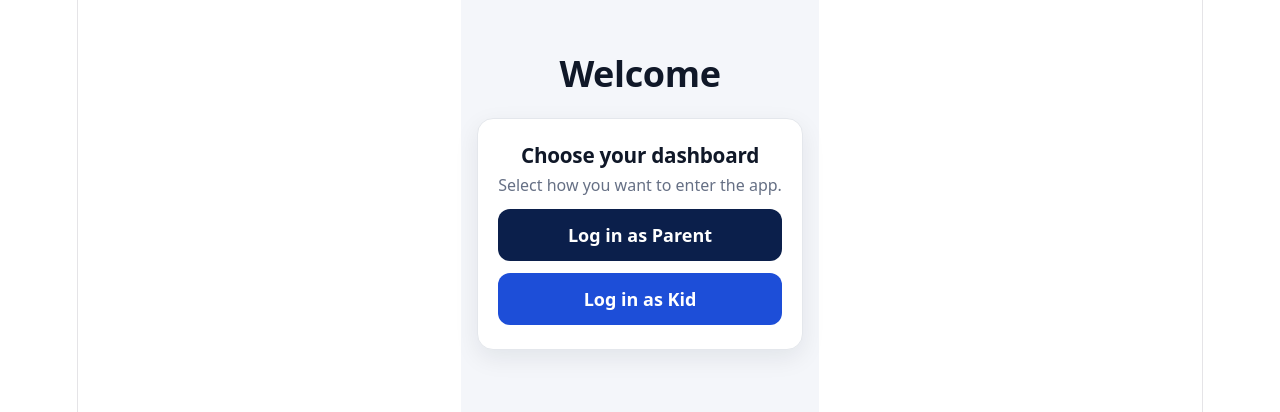
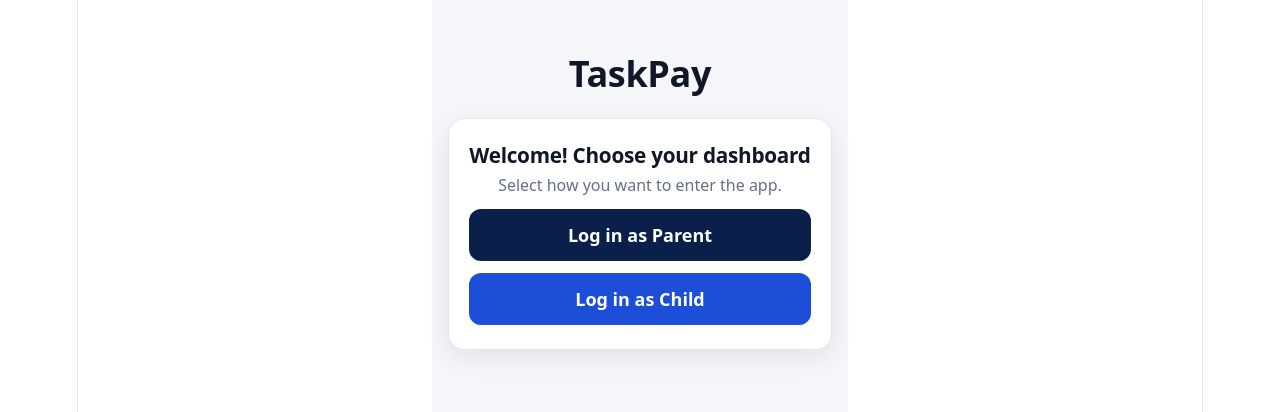
Before and after one commit to rn727/hackathon-thing, a React (Vite) app: page / in a window 1280 px wide. Shown: the part 156-568 px from the top of the page. Built offline with nearby package versions, Linux system fonts and the light colour scheme; no server answers.

Commit message:
last changes

```diff
--- a/index.html
+++ b/index.html
@@ -4,7 +4,7 @@
     <meta charset="UTF-8" />
     <link rel="icon" type="image/svg+xml" href="/favicon.svg" />
     <meta name="viewport" content="width=device-width, initial-scale=1.0" />
-    <title>hackathon-thing</title>
+    <title>TaskPay</title>
   </head>
   <body>
     <div id="root"></div>
--- a/src/Home.jsx
+++ b/src/Home.jsx
@@ -5,10 +5,10 @@ import './Home.css'
 export default function Home() {
   return (
     <div className="parent-page login-page">
-      <h1>Welcome</h1>
+      <h1>TaskPay</h1>
 
       <section className="p-card">
-        <h2>Choose your dashboard</h2>
+        <h2>Welcome! Choose your dashboard</h2>
         <p className="p-muted">Select how you want to enter the app.</p>
 
         <div className="login-options">
@@ -20,7 +20,7 @@ export default function Home() {
 
           <Link to="/kid">
             <button className="login-button">
-              Log in as Kid
+              Log in as Child
             </button>
           </Link>
         </div>
--- a/src/kid/KidDashboard.jsx
+++ b/src/kid/KidDashboard.jsx
@@ -120,7 +120,7 @@ export default function ChildDashboard() {
           <button className="logout-button">Log Out</button>
         </Link>
 
-        <h1>Kid Dashboard</h1>
+        <h1>TaskPay · Child</h1>
       </div>
 
       {error && <div className="p-alert">{error}</div>}
--- a/src/parent/ConnectBank.jsx
+++ b/src/parent/ConnectBank.jsx
@@ -92,7 +92,7 @@ export default function ConnectBank({ onSynced }) {
       await loadAccounts()
     } catch (err) {
       console.error("Could not save the kid's account:", err)
-      setStatus("Could not save the kid's account.")
+      setStatus("Could not save the child's account.")
     }
     setSaving(false)
   }
@@ -137,7 +137,7 @@ export default function ConnectBank({ onSynced }) {
       {linked && accounts.length > 0 && (
         <>
           <p className="p-field-label">
-            Which account is the kid's? Spending on it counts towards the kid's balance.
+            Which account is the child's? Spending on it counts towards the child's balance.
           </p>
           {accounts.map((account) => (
             <label key={account.id} className="p-radio">
--- a/src/parent/CreateTaskForm.jsx
+++ b/src/parent/CreateTaskForm.jsx
@@ -25,7 +25,7 @@ export default function CreateTaskForm({ onCreate }) {
     if (!title.trim()) found.title = 'Enter a task title.'
     if (!(Number(reward) > 0)) found.reward = 'Enter a reward greater than $0.'
     if (type === 'time' && !(Number(duration) > 0)) {
-      found.duration = 'Enter how many minutes the kid should spend on this task.'
+      found.duration = 'Enter how many minutes the child should spend on this task.'
     }
     return found
   }
```
Also changed, not shown: 1 other file (tests, documents, lock files or other folders).
